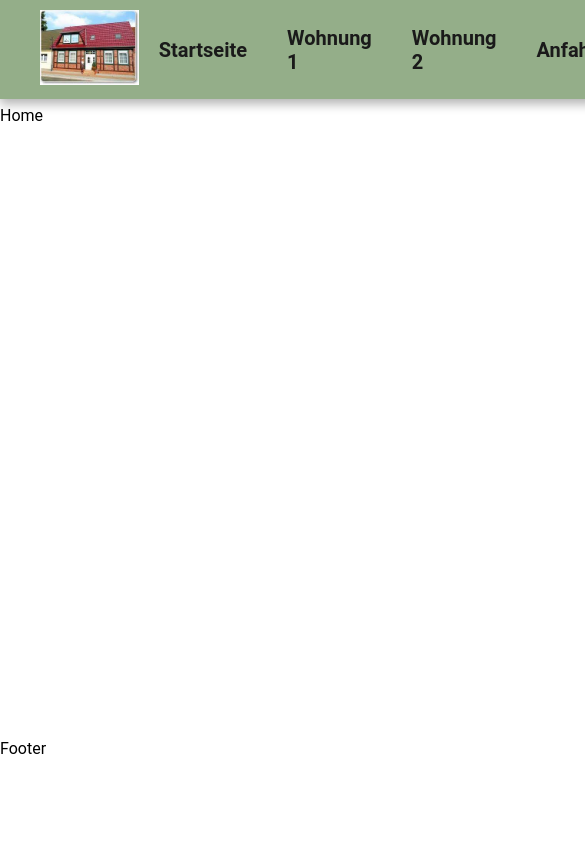
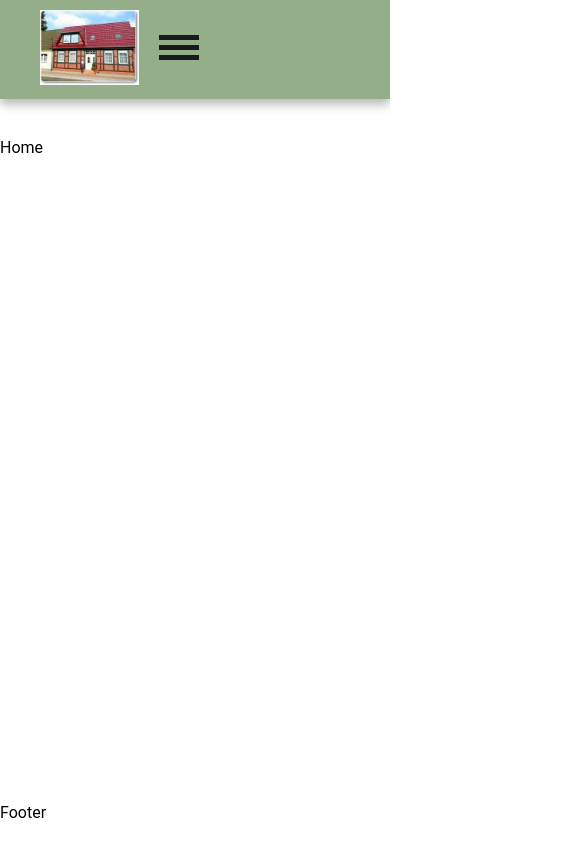
Before and after one commit to Thyriion/ferienwohnung-react, a React (Create React App) app: page / in a window 390 px wide. Shown: the top 856 px of the page, 585 px wide, since content can reach past the window. Built offline with nearby package versions, Linux system fonts and the light colour scheme.

Commit message:
Navbar mobil Schritt 1

```diff
--- a/src/components/Header/Header.js
+++ b/src/components/Header/Header.js
@@ -1,15 +1,35 @@
-import React from 'react';
-import Navbar from './Navbar/Navbar';
-import './header.scss';
-import { Link } from 'react-router-dom';
+import React, { useState } from "react";
+import Navbar from "./Navbar/Navbar";
+import "./header.scss";
+import { Link } from "react-router-dom";
 
 export default function Header() {
+    const [mobileNavOpen, setMobileNavOpen] = useState(false);
+
+    const triggerNav = () => {
+        if (mobileNavOpen) {
+            setMobileNavOpen(false);
+        } else {
+            setMobileNavOpen(true);
+        }
+    };
     return (
         <header>
             <Link to="/">
                 <img src="/Logo.jpg" alt="Das Logo" className="logo" />
             </Link>
             <Navbar />
+            <div
+                className={
+                    mobileNavOpen
+                        ? "mobile-active mobile-nav-button"
+                        : "mobile-nav-button"
+                }
+                onClick={triggerNav}>
+                <div className="mobile-nav-first"></div>
+                <div className="mobile-nav-second"></div>
+                <div className="mobile-nav-third"></div>
+            </div>
         </header>
     );
 }
--- a/src/components/Header/Navbar/Navbar.js
+++ b/src/components/Header/Navbar/Navbar.js
@@ -1,36 +1,52 @@
-import React from 'react';
-import { Link } from 'react-router-dom';
-import './navbar.scss';
+import React, { useState } from "react";
+import { Link } from "react-router-dom";
+import "./navbar.scss";
 
 export default function Navbar() {
     return (
         <nav>
             <ul>
                 <li>
-                    <Link to="/">Startseite</Link>
+                    <CustomLink destination="/" linkText="Startseite" />
                 </li>
                 <li>
-                    <Link to="/Wohnung1">Wohnung 1</Link>
+                    <CustomLink destination="/Wohnung1" linkText="Wohnung 1" />
                 </li>
                 <li>
-                    <Link to="/Wohnung2">Wohnung 2</Link>
+                    <CustomLink destination="/Wohnung2" linkText="Wohnung 2" />
                 </li>
                 <li>
-                    <Link to="/Anfahrt">Anfahrt</Link>
+                    <CustomLink destination="/Anfahrt" linkText="Anfahrt" />
                 </li>
                 <li>
-                    <Link to="/Preise">Preise</Link>
+                    <CustomLink destination="/Preise" linkText="Preise" />
                 </li>
                 <li>
-                    <Link to="/Freizeit">Freizeit</Link>
+                    <CustomLink destination="/Freizeit" linkText="Freizeit" />
                 </li>
                 <li>
-                    <Link to="/Gaestebuch">Gästebuch</Link>
+                    <CustomLink
+                        destination="/Gaestebuch"
+                        linkText="Gästebuch"
+                    />
                 </li>
                 <li>
-                    <Link to="/Kontakt">Kontakt</Link>
+                    <CustomLink destination="/Kontakt" linkText="Kontakt" />
                 </li>
             </ul>
         </nav>
     );
+
+    function CustomLink({ destination, linkText }) {
+        const [isActive, setActive] = useState(false);
+
+        const setzeLinkStatus = () => {
+            setActive(isActive ? false : true);
+        };
+        return (
+            <Link to={destination} className={isActive ? "active" : ""}>
+                {linkText}
+            </Link>
+        );
+    }
 }
--- a/src/components/Header/Navbar/navbar.scss
+++ b/src/components/Header/Navbar/navbar.scss
@@ -1,6 +1,9 @@
 nav {
-    font-size: 1.25em;
-    font-weight: 700;
+    font-size: 1.1em;
+    font-weight: bold;
+    display: block;
+    text-align: center;
+
     ul {
         display: flex;
         justify-content: center;
--- a/src/components/Header/header.scss
+++ b/src/components/Header/header.scss
@@ -13,4 +13,56 @@ header {
     .logo {
         height: 75px;
     }
+
+    .mobile-nav-button {
+        display: none;
+    }
 }
+
+@media (max-width: 1024px) {
+    header nav {
+        display: none;
+    }
+
+    header .mobile-nav-button {
+        display: block;
+        cursor: pointer;
+
+        .mobile-nav-first,
+        .mobile-nav-second,
+        .mobile-nav-third {
+            height: 5px;
+            width: 40px;
+            background:rgba(26, 26, 26);
+            margin-bottom: 5px;
+            transition: all 0.3s ease;
+        }
+
+        &.mobile-active {
+            .mobile-nav-first {
+                position: absolute;
+                top: 50px;
+                transform: rotate(45deg);
+            }
+
+            .mobile-nav-second {
+                opacity: 0;
+                transform: translateX(-20px);
+                animation: changeOpacity 0.3s ease;
+            }
+
+            .mobile-nav-third {
+                transform: rotate(135deg);
+            }
+        }
+    }
+}
+
+@keyframes changeOpacity {
+    0% {
+        opacity: 1;
+    }
+    100% {
+        opacity: 0;
+    }
+}
--- a/src/index.css
+++ b/src/index.css
@@ -12,4 +12,5 @@
         'main'
         'footer';
     grid-template-rows: 12.5% 75% 12.5%;
+    grid-row-gap: 2em;
 }
```
